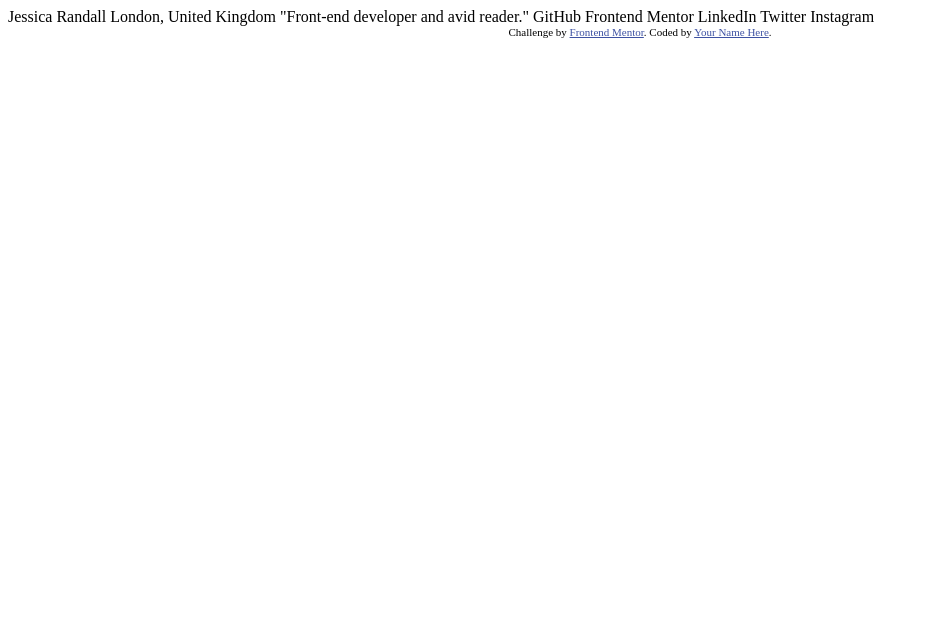
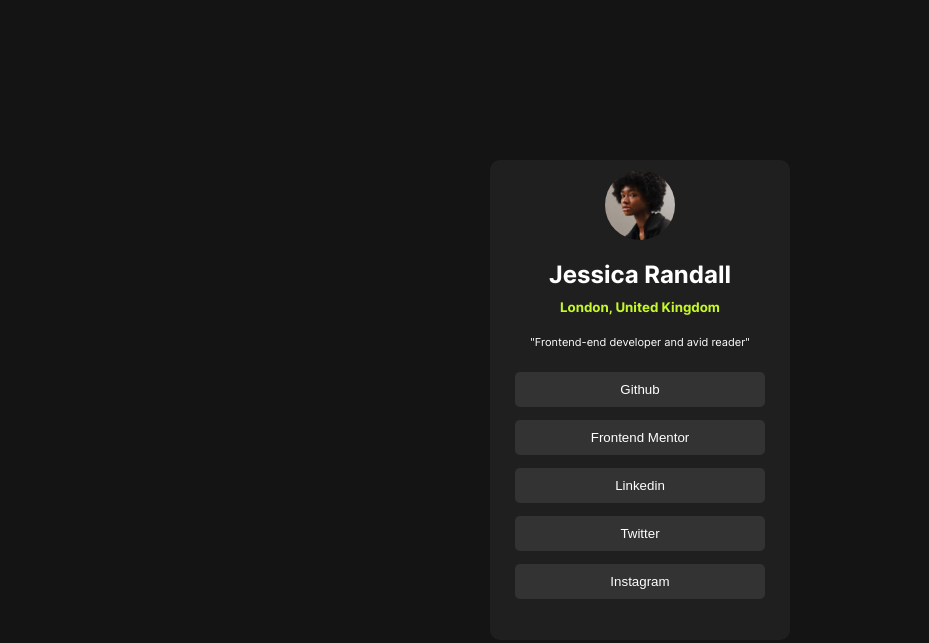
Before and after one commit to Paciifaya/social-link-profile, a plain HTML site: page index.html in a window 1280 px wide. Shown: the whole page, without its empty margins (0-929 px from the left). Drawn offline with Linux system fonts and the light colour scheme.

Commit message:
added new files

```diff
--- a/assets/style.css
+++ b/assets/style.css
@@ -0,0 +1,84 @@
+* {
+    margin: 0;
+    padding: 0;
+    box-sizing: border-box;
+}
+
+@font-face {
+    font-family: 'inter';
+    src: url('fonts/Inter-VariableFont_slnt\,wght.ttf');
+}
+
+body {
+    background-color: hsl(0, 0%, 8%);
+    font-family: 'inter';
+}
+
+.container {
+    display: flex;
+    justify-content: center;
+    align-items: center;
+    height: 100vh;
+}
+
+.centered-div {
+    width: 300px;
+    height: 480px;
+    background-color: hsl(0, 0%, 12%);
+    text-align: center;
+    border-radius: 10px;
+}
+
+.centered-div img {
+    height: 70px;
+    border-radius: 50px;
+    margin: 10px;
+}
+
+.centered-div p {
+    color: hsl(0, 0%, 100%);
+    font-size: 11px;
+    margin-bottom: 10px;
+}
+
+.avatar-details {
+    display: flex;
+    flex-direction: column;
+    align-items: center;
+    justify-content: center;
+    gap: 10px;
+}
+
+.avatar-details h1 {
+    color: hsl(0, 0%, 100%);
+}
+
+.avatar-details h5 {
+    color: hsl(75, 94%, 57%);
+}
+
+.btn-container {
+    display: flex;
+    flex-direction: column;
+    align-items: center;
+    justify-content: center;
+    gap: 13px;
+    margin-top: 20px;
+}
+
+.btn-container button {
+    text-transform: capitalize;
+    height: 35px;
+    width: 250px;
+    border: none;
+    border-radius: 5px;
+    color: hsl(0, 0%, 100%);
+    background-color: hsl(0, 0%, 20%);
+    transition: ease 0.5s;
+    cursor: pointer;
+}
+
+.btn-container button:hover {
+    background-color: hsl(75, 94%, 57%);
+    color: hsl(0, 0%, 8%);
+}
--- a/index.html
+++ b/index.html
@@ -1,34 +1,38 @@
 <!DOCTYPE html>
 <html lang="en">
+
 <head>
-  <meta charset="UTF-8">
-  <meta name="viewport" content="width=device-width, initial-scale=1.0"> <!-- displays site properly based on user's device -->
+    <meta charset="UTF-8">
+    <meta name="viewport" content="width=device-width, initial-scale=1.0">
 
-  <link rel="icon" type="image/png" sizes="32x32" href="./assets/images/favicon-32x32.png">
+    <link rel="icon" type="image/png" sizes="32x32" href="./assets/images/favicon-32x32.png">
+    <link rel="stylesheet" href="./assets/style.css">
 
-  <title>Frontend Mentor | Social links profile</title>
+    <title>Frontend Mentor | Social links profile</title>
 
-  <!-- Feel free to remove these styles or customise in your own stylesheet 👍 -->
-  <style>
-    .attribution { font-size: 11px; text-align: center; }
-    .attribution a { color: hsl(228, 45%, 44%); }
-  </style>
+
 </head>
+
 <body>
 
-  Jessica Randall
-  London, United Kingdom
-  "Front-end developer and avid reader."
+    <section class="container">
+        <div class="centered-div">
+            <div class="avatar-details">
+                <img src="./assets/images/avatar-jessica.jpeg" alt="avatar-jessica">
+                <h1>Jessica Randall</h1>
+                <h5>London, United Kingdom</h5>
+            </div>
+            <div class="btn-container">
+                <p>"Frontend-end developer and avid reader"</p>
+                <button>github</button>
+                <button>frontend Mentor</button>
+                <button>linkedin</button>
+                <button>twitter</button>
+                <button>instagram</button>
+            </div>
+        </div>
+    </section>
 
-  GitHub
-  Frontend Mentor
-  LinkedIn
-  Twitter
-  Instagram
+</body>
 
-  <div class="attribution">
-    Challenge by <a href="https://www.frontendmentor.io?ref=challenge" target="_blank">Frontend Mentor</a>.
-    Coded by <a href="#">Your Name Here</a>.
-  </div>
-</body>
 </html>
```
